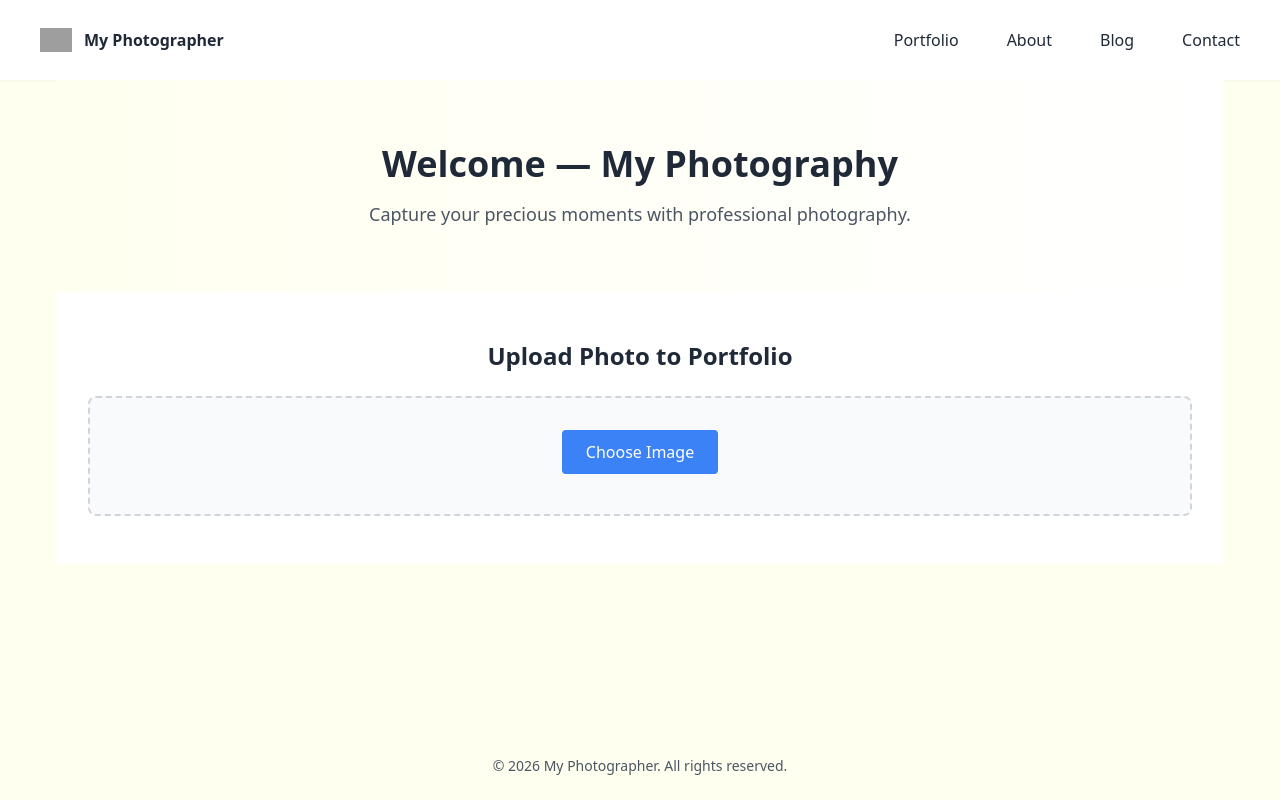
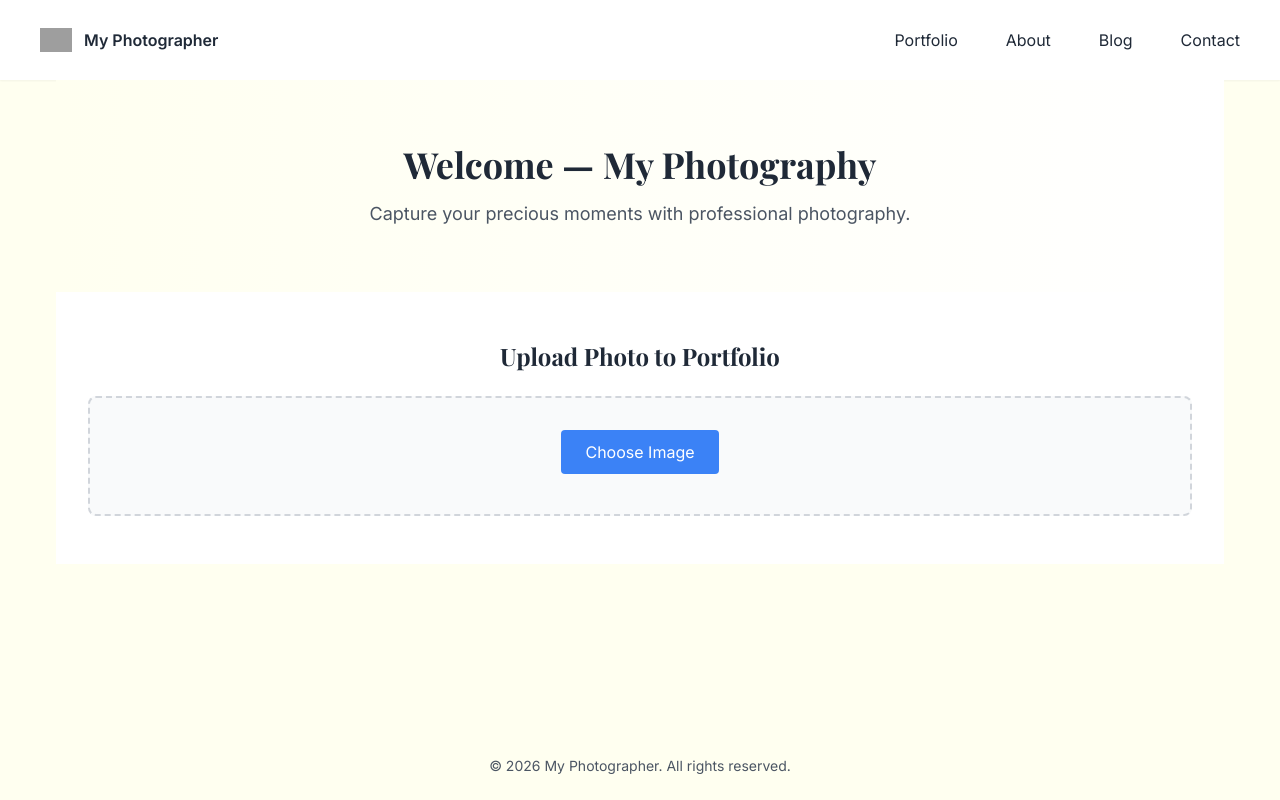
Before and after one commit to Zour19/project-asyuralab, a Next.js app: page / in a window 1280 px wide. Built offline with nearby package versions, Linux system fonts and the light colour scheme; grey boxes are pictures that could not be loaded.

Commit message:
Design: add fonts, colors, global styles; add .env.example and deploy docs

```diff
--- a/src/styles/globals.css
+++ b/src/styles/globals.css
@@ -1,14 +1,31 @@
+@import url('https://fonts.googleapis.com/css2?family=Inter:wght@300;400;600;700&family=Playfair+Display:wght@400;700&display=swap');
+
 @tailwind base;
 @tailwind components;
 @tailwind utilities;
 
+:root {
+  --color-ivory: #FFFFF0;
+  --color-bone: #FBF9F6;
+  --color-text: #1F2937;
+  --color-muted: #6B7280;
+  --color-brand: #0b6cf6;
+}
+
 html, body, #__next {
   height: 100%;
 }
+
 body {
-  background-color: #FFFFF0; /* ivory */
-  color: #1F2937; /* gray-800 */
-  @apply font-sans;
+  background-color: var(--color-ivory);
+  color: var(--color-text);
+  font-family: Inter, system-ui, -apple-system, 'Segoe UI', Roboto, 'Helvetica Neue', Arial;
+  -webkit-font-smoothing: antialiased;
+  -moz-osx-font-smoothing: grayscale;
+}
+
+h1,h2,h3,h4 {
+  font-family: 'Playfair Display', serif;
 }
 
 /* Touch-friendly: make interactive elements comfortably large */
@@ -16,8 +33,15 @@ button, a {
   min-height: 44px;
   padding: 0.5rem 1rem;
 }
+
 .container {
   max-width: 1200px;
   margin: 0 auto;
   padding: 0 1rem;
 }
+
+/* Utility override for brand color */
+.text-brand { color: var(--color-brand); }
+.bg-brand { background-color: var(--color-brand); }
+.bg-ivory { background-color: var(--color-ivory); }
+.muted { color: var(--color-muted); }
--- a/tailwind.config.js
+++ b/tailwind.config.js
@@ -11,6 +11,12 @@ module.exports = {
     extend: {
       colors: {
         ivory: '#FFFFF0',
+        bone: '#FBF9F6',
+        brand: '#0b6cf6'
+      },
+      fontFamily: {
+        sans: ['Inter', 'ui-sans-serif', 'system-ui'],
+        heading: ['Playfair Display', 'serif'],
       },
     },
   },
```
Also changed, not shown: 2 other files (tests, documents, lock files or other folders).
